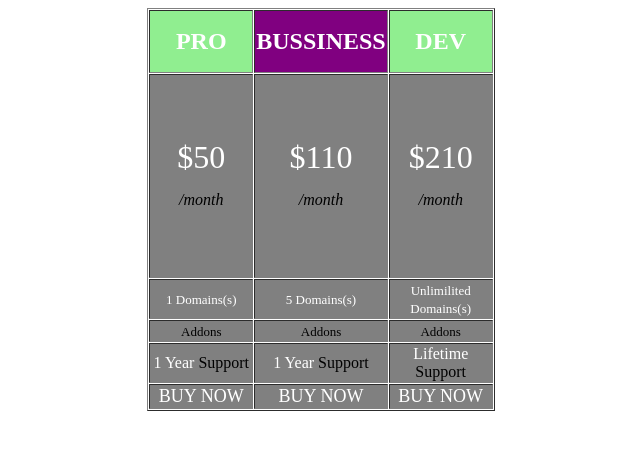
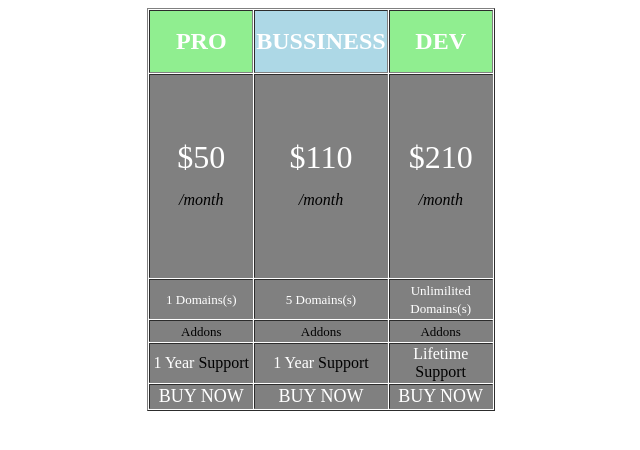
Before and after one commit to GangadharHavani/Day2_Project4, a plain HTML site: page index.html in a window 1280 px wide. Shown: the whole page, without its empty margins (319-959 px from the left). Drawn offline with Linux system fonts and the light colour scheme.

Commit message:
Update index.html

```diff
--- a/index.html
+++ b/index.html
@@ -8,7 +8,7 @@
     <table align="center" border="1" cellspacing="1">
         <tr>
             <th bgcolor="lightgreen" width="100" ><b><p style ="color:white"><font size="5">PRO</font></b></p></th>
-            <th bgcolor="purple" width="100"><b><p style ="color:white"><font size="5">BUSSINESS</font></b></p></th>
+            <th bgcolor="lightblue" width="100"><b><p style ="color:white"><font size="5">BUSSINESS</font></b></p></th>
             <th bgcolor="lightgreen" width="100"><b><p style ="color:white"><font size="5">DEV</font></b></p></th>
         </tr>
         <tr>
```
